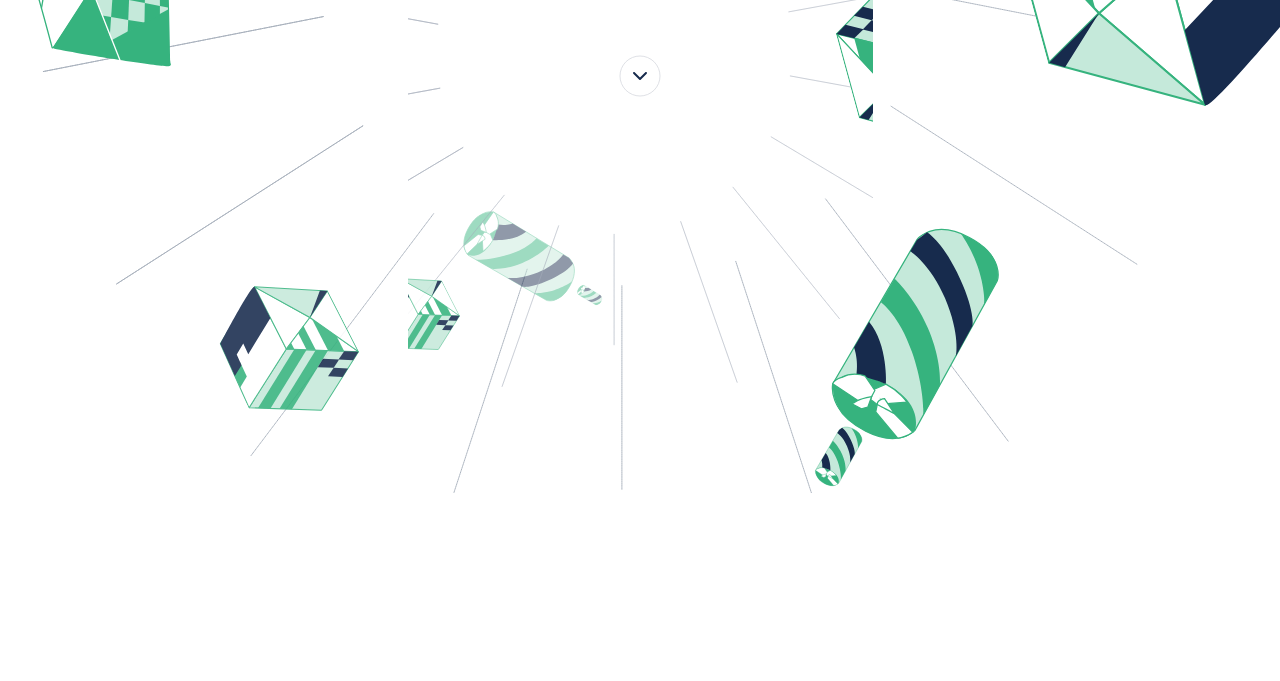
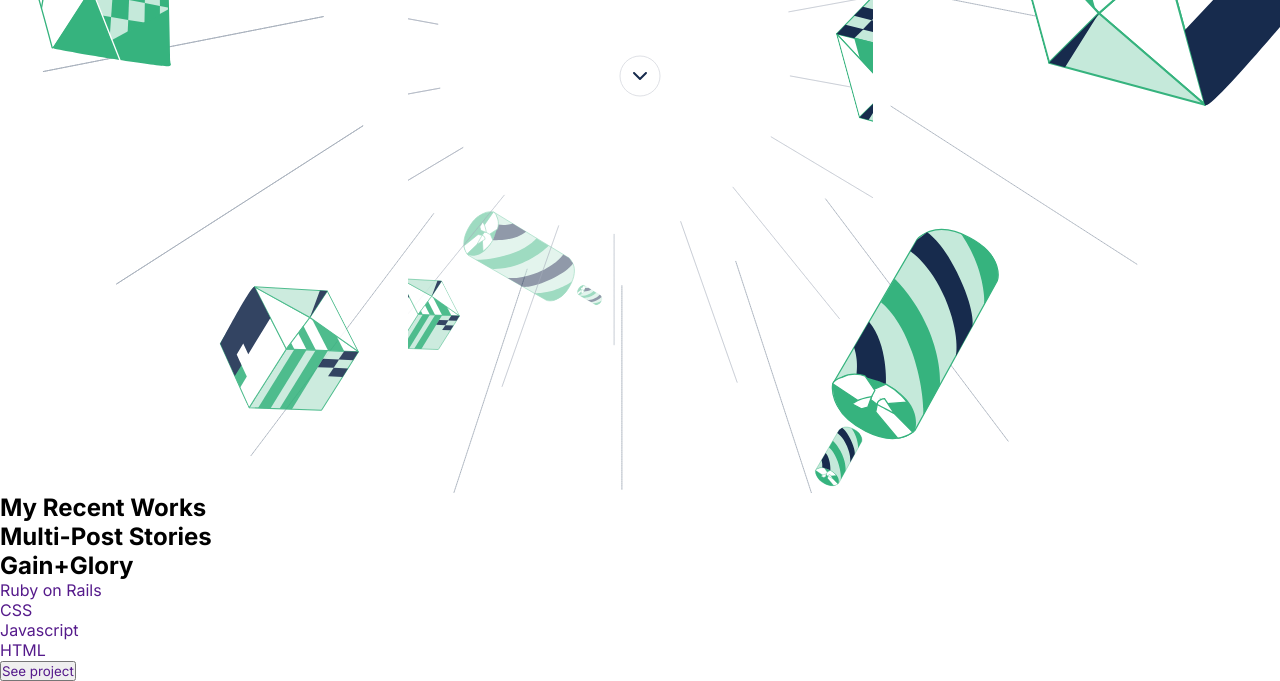
Before and after one commit to mutonic/Portfolio_Microverse, a plain HTML site: page index.html in a window 1280 px wide. Shown: the part 355-1036 px from the top of the page. Before the commit the page ends 848 px from the top, so only its background shows below. Drawn offline with Linux system fonts and the light colour scheme.

Commit message:
Add skeleton for work project section in HTML

```diff
--- a/index.html
+++ b/index.html
@@ -53,6 +53,33 @@
       </div>
     </section>
   </div>
+      <!--Work Section-->
+      <section class="work">
+        <div class="work-title">
+          <h1>
+            My Recent Works
+          </h1>
+        </div>
+        <div class="project-grid">
+          <div class="project-image">
+
+          </div>
+          <div class="project-title">
+            <h2>Multi-Post Stories <br> Gain+Glory</h2>
+          </div>
+          <div class="skills">
+            <ul>
+              <li><a href="">Ruby on Rails</a></li>
+              <li><a href="">CSS</a></li>
+              <li><a href="">Javascript</a></li>
+              <li><a href="">HTML</a></li>
+            </ul>
+          </div>
+          <button>
+            <a href="">See project</a>
+          </button>
+        </div>
+      </section>
 
 </body>
 </html>
```
